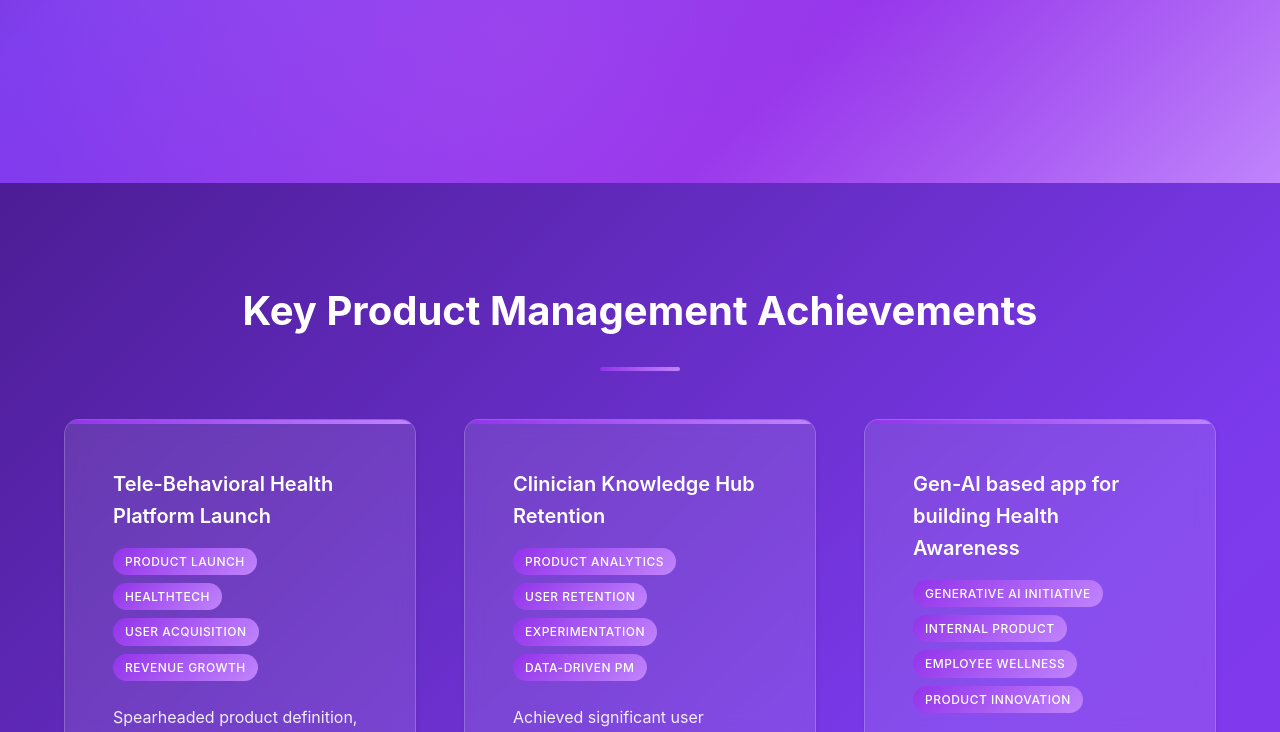
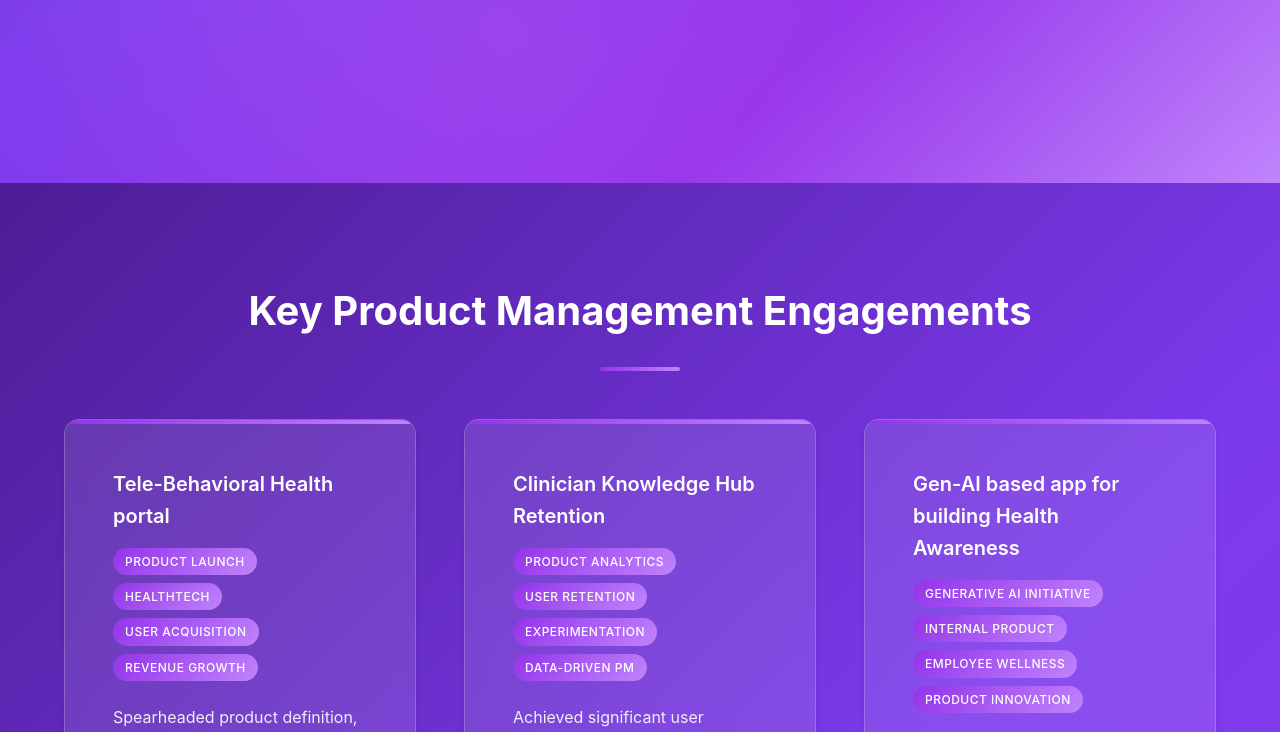
Before and after one commit to srinathdreams-lab/srinathdreams-lab.github.io, a plain HTML site: page index.html in a window 1280 px wide. Shown: the part 537-1269 px from the top of the page. Drawn offline with Linux system fonts and the light colour scheme.

Commit message:
Update index.html
updated content

```diff
--- a/index.html
+++ b/index.html
@@ -69,11 +69,11 @@
         <!-- Key Product Management Achievements Section -->
         <section class="projects" id="projects">
             <div class="container">
-                <h2 class="section-title">Key Product Management Achievements</h2>
+                <h2 class="section-title">Key Product Management Engagements</h2>
                 <div class="projects-grid">
                     <article class="project-card">
                         <div class="project-header">
-                            <h3 class="project-title">Tele-Behavioral Health Platform Launch</h3>
+                            <h3 class="project-title">Tele-Behavioral Health portal</h3>
                             <div class="project-tags">
                                 <span class="tag">Product Launch</span>
                                 <span class="tag">HealthTech</span>
```
